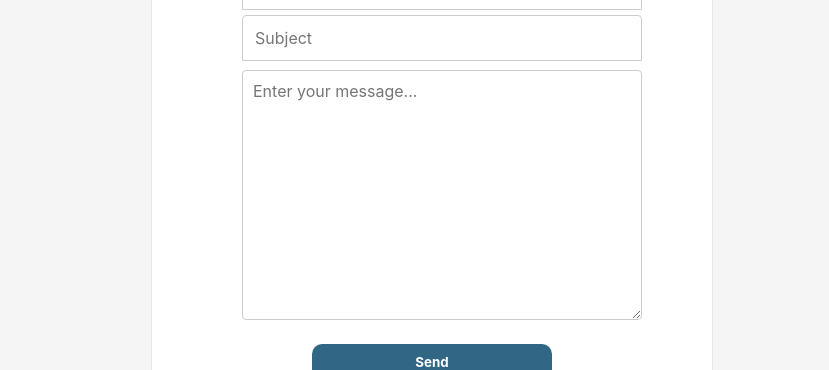
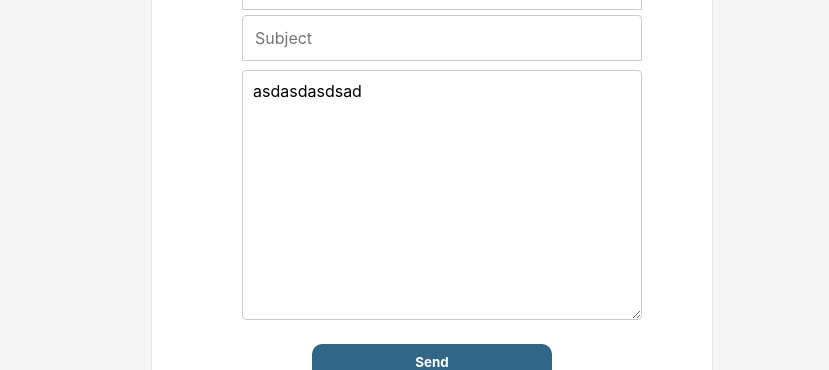
Before and after one commit to zlatkomarjanovic/IMEL_Project-COS, a React (Create React App) app: page /contact in a window 1280 px wide. Shown: the part 363-733 px from the top of the page, without its empty margins (208-1037 px from the left). Built offline with nearby package versions, Linux system fonts and the light colour scheme.

Commit message:
Update Contact.js

```diff
--- a/src/components/Pages/Contact.js
+++ b/src/components/Pages/Contact.js
@@ -10,7 +10,7 @@ const Contact = () => {
             <input type="text" className="form-control" name="Name and Surname" placeholder="Your Name and Surname" required="" autofocus="" />   <br/>
             <input type="text" className="form-control" name="Subject" placeholder="Subject" required="" autofocus="" />   <br/>
             <textarea className = "form_control_textarea" placeholder="Enter your message..." name="w3review" rows="4" cols="50">
-
+               asdasdasdsad
             </textarea>
 
             <button className="button" type="submit">Send</button>
```
